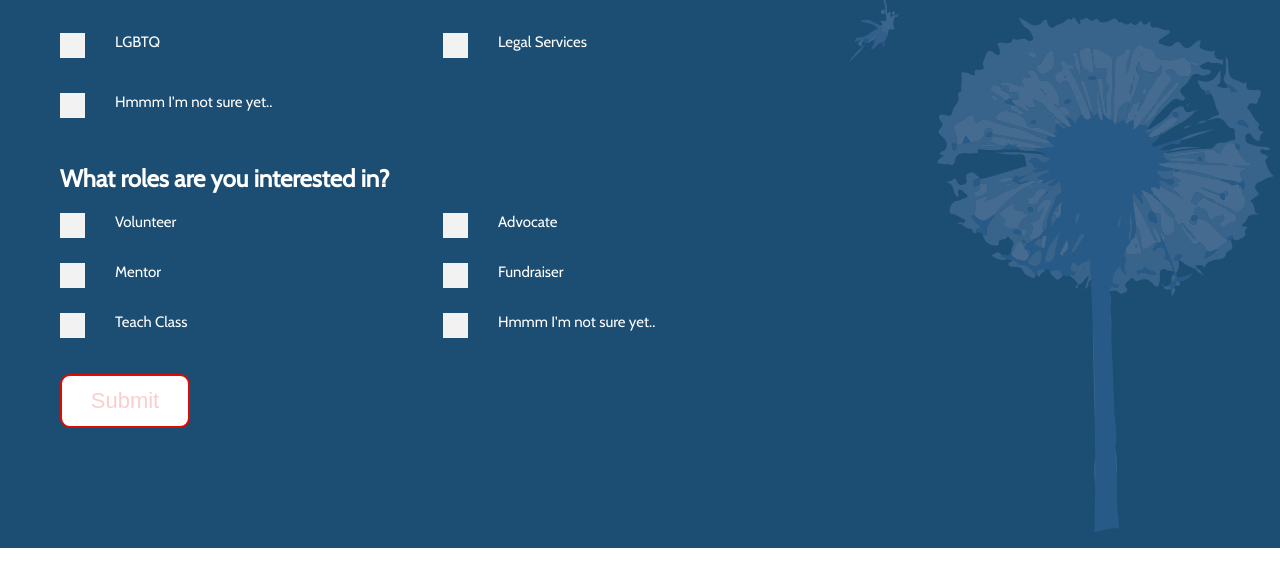
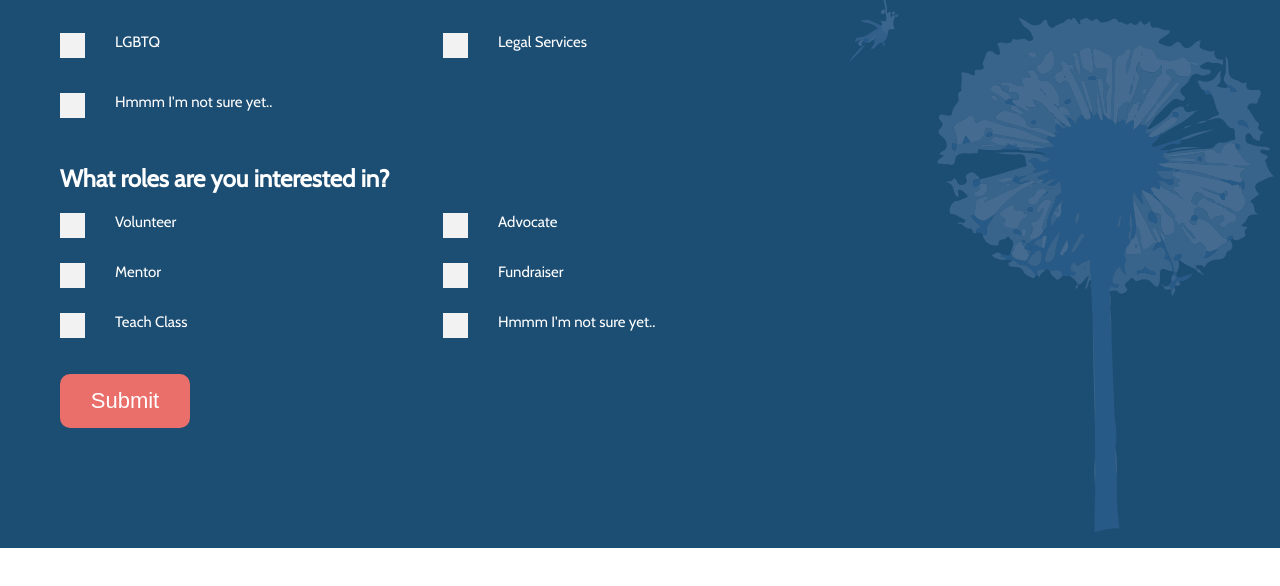
Before and after one commit to Ricomitch/The-Door, a React (Create React App) app in the folder client/: page /sign-up in a window 1280 px wide. In both pictures the pointer is over the button "Submit". Shown: the part 1166-1752 px from the top of the page. Built offline with nearby package versions, Linux system fonts and the light colour scheme; a web font is replaced by a local one.

Commit message:
button hover style

```diff
--- a/client/src/components/Form/VolunteerForm.css
+++ b/client/src/components/Form/VolunteerForm.css
@@ -81,6 +81,14 @@ form button {
   cursor: pointer;
 }
 
+form button:hover {
+  background-color: #ea6e69;
+  border: none;
+}
+
+form button:hover span.button-text {
+  color: white;
+}
 
 form span.button-text {
   width: 69px;
```
